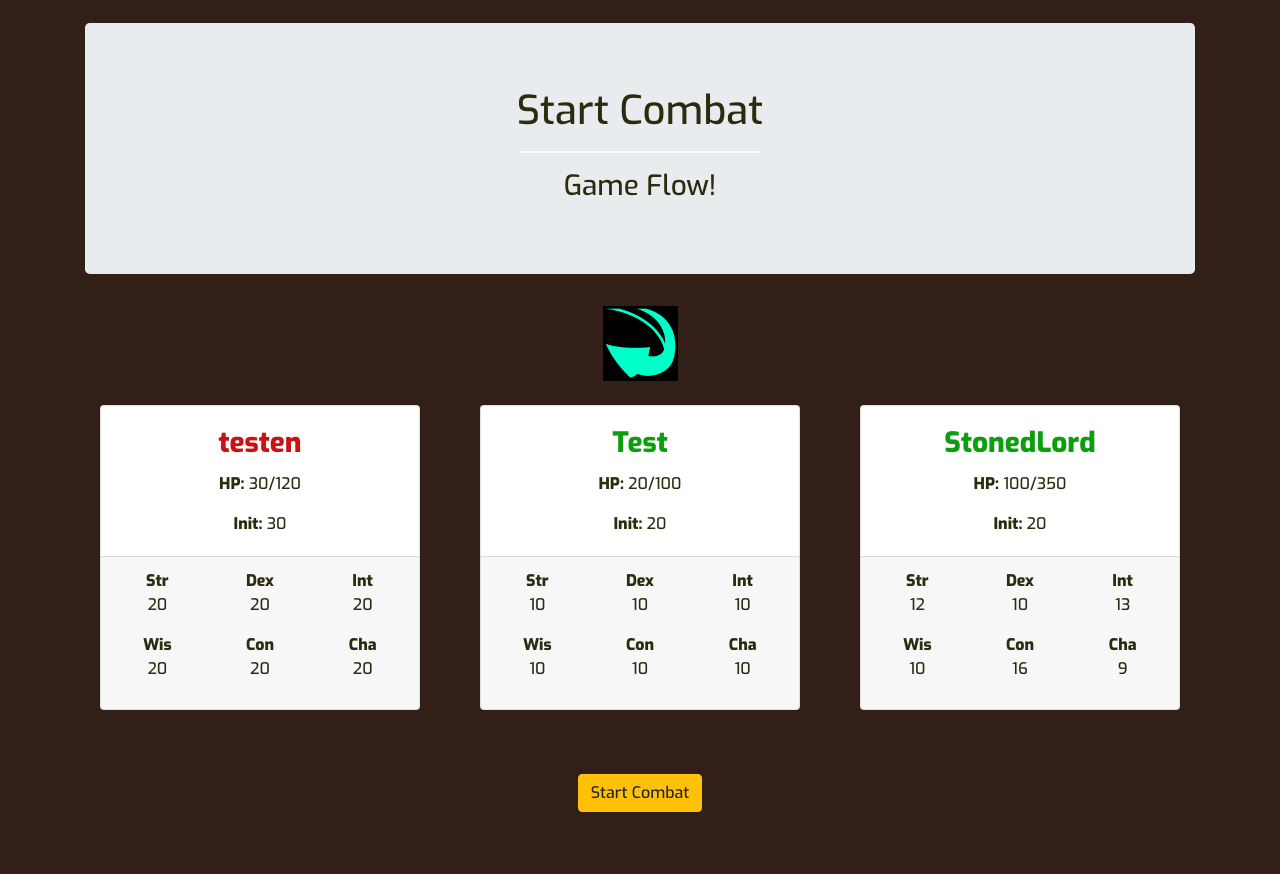
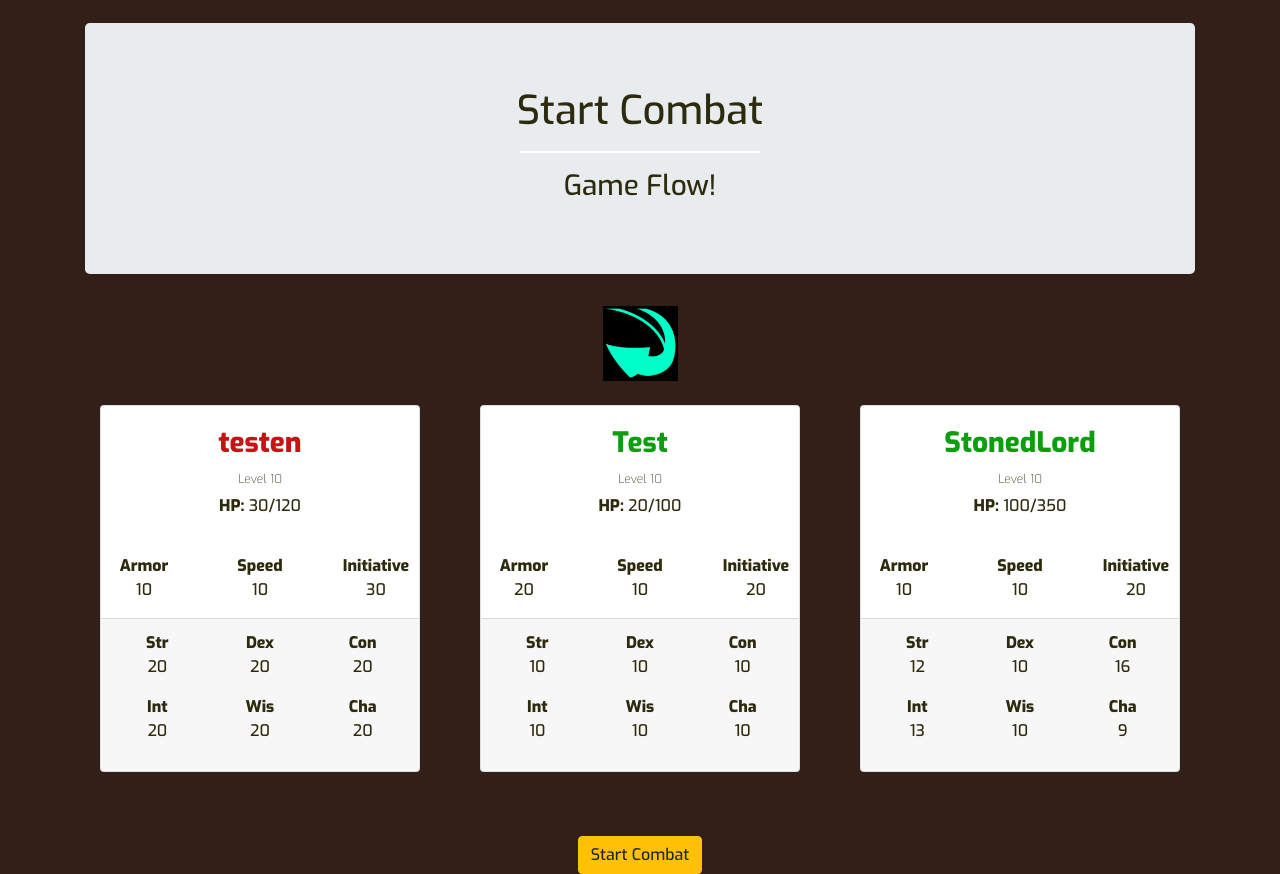
Before and after one commit to JackSnowdon/DM-N-D, a Django app: page /combat/start_combat/ in a window 1280 px wide. Shown: the part 57-931 px from the top of the page. Before the commit the page ends 869 px from the top, so only its background shows below. Run offline with Django 3.2, Linux system fonts and the light colour scheme; data comes from the database, SQL or seed files in the repository; parts of the project's set-up code (start-up, migrations or seed data) failed here and were passed over; some libraries are stand-ins or nearby versions.

Commit message:
Push for heroku

```diff
--- a/combat/templates/combat/combatmember_detail.html
+++ b/combat/templates/combat/combatmember_detail.html
@@ -33,13 +33,13 @@
             <p><span class="boldest">Dexterity</span></br>{{ object.hero.dex }}</p>
         </div>
         <div class="col-md-4 mb-0">
+            <p><span class="boldest">Constitution</span></br>{{ object.hero.con }}</p>
+        </div>
+        <div class="col-md-4 mb-0">
             <p><span class="boldest">Intelligence</span></br>{{ object.hero.intel }}</p>
         </div>
         <div class="col-md-4 mb-0">
             <p><span class="boldest">Wisdom</span></br>{{ object.hero.wisdom }}</p>
-        </div>
-        <div class="col-md-4 mb-0">
-            <p><span class="boldest">Constitution</span></br>{{ object.hero.con }}</p>
         </div>
         <div class="col-md-4 mb-0">
             <p><span class="boldest">Charisma</span></br>{{ object.hero.charisma }}</p>
--- a/combat/templates/start_combat.html
+++ b/combat/templates/start_combat.html
@@ -30,14 +30,27 @@
                 <h3 class="card-title boldest player-party">{{ p.hero.name }}</h3>
                 {% else %}
                 <h3 class="card-title boldest npc-party">{{ p.hero.name }}</h3>
-                {% endif %} {% if p.current_hp > p.hero.max_hp %}
+                {% endif %}
+                <h5 class="card-small-text">Level {{ p.hero.level }}</h5>
+                {% if p.current_hp > p.hero.max_hp %}
                 <p><span class="boldest">HP:</span> <span id="card-hp" class="hp-meter">{{ p.hero.max_hp }}</span>/<span
                         id="card-max-hp">{{ p.hero.max_hp }}</span></p>
                 {% else %}
                 <p><span class="boldest">HP:</span> <span id="card-hp" class="hp-meter">{{ p.current_hp }}</span>/<span
                         id="card-max-hp">{{ p.hero.max_hp }}</span></p>
                 {% endif %}
-                <p class="card-text"><span class="boldest">Init:</span> {{ p.initiative }}</p>
+            </div>
+
+            <div class="row">
+                <div class="col-md-4">
+                    <p><span class="boldest">Armor</span></br><span class="armor-stat">{{ p.hero.armor }}</span></p>
+                </div>
+                <div class="col-md-4">
+                    <p><span class="boldest">Speed</span></br><span class="speed-stat">{{ p.hero.speed }}</span></p>
+                </div>
+                <div class="col-md-4">
+                    <p><span class="boldest">Initiative</span></br><span class="int-stat">{{ p.initiative }}</span></p>
+                </div>
             </div>
             <div class="card-footer">
                 <div class="row text-center">
@@ -48,13 +61,13 @@
                         <p><span class="boldest">Dex</span></br><span class="dex-stat">{{ p.hero.dex }}</span></p>
                     </div>
                     <div class="col-md-4">
+                        <p><span class="boldest">Con</span></br><span class="con-stat">{{ p.hero.con }}</span></p>
+                    </div>
+                    <div class="col-md-4">
                         <p><span class="boldest">Int</span></br><span class="int-stat">{{ p.hero.intel }}</span></p>
                     </div>
                     <div class="col-md-4">
                         <p><span class="boldest">Wis</span></br><span class="wis-stat">{{ p.hero.wisdom }}</span></p>
-                    </div>
-                    <div class="col-md-4">
-                        <p><span class="boldest">Con</span></br><span class="con-stat">{{ p.hero.con }}</span></p>
                     </div>
                     <div class="col-md-4">
                         <p><span class="boldest">Cha</span></br><span class="cha-stat">{{ p.hero.charisma }}</span></p>
--- a/party/templates/monsters.html
+++ b/party/templates/monsters.html
@@ -15,7 +15,9 @@
     <div class="col-12 col-md-4">
         <div class="card">
             <div class="card-body">
-                <h3 class="card-title bolest">{{ m.name }}</h3>
+                <h3 class="card-title boldest">{{ m.name }} </br>
+                    <span class="card-small-text">Level {{ m.level }}</span>
+                </h3>
                 <p class="card-text"><span class="boldest">Max HP: </span>{{ m.max_hp }}</p>
                 <div class="row">
                     <div class="col-md-6">
```
